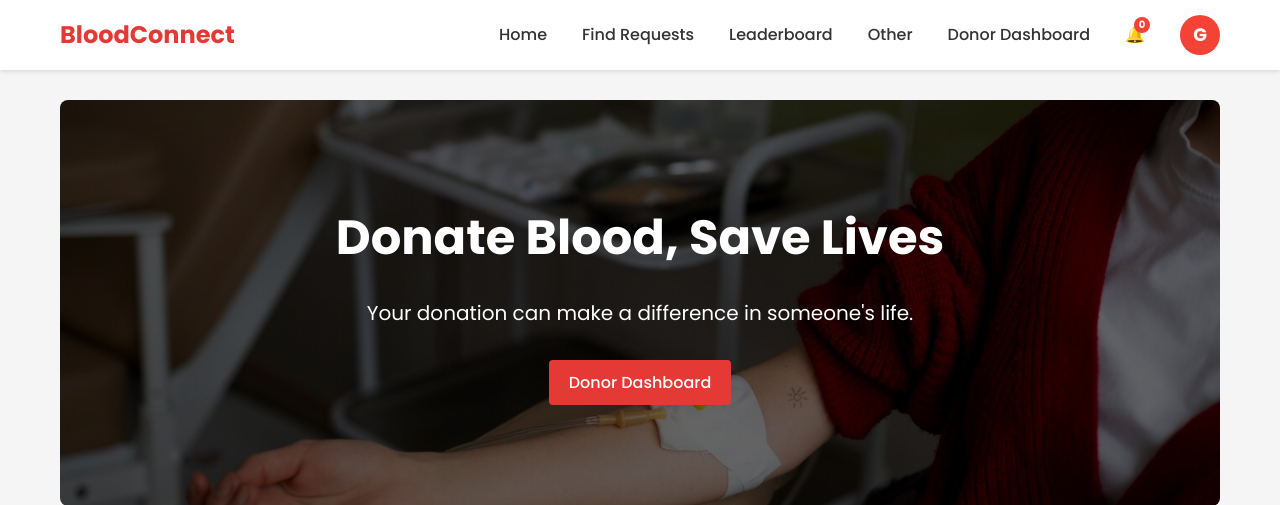
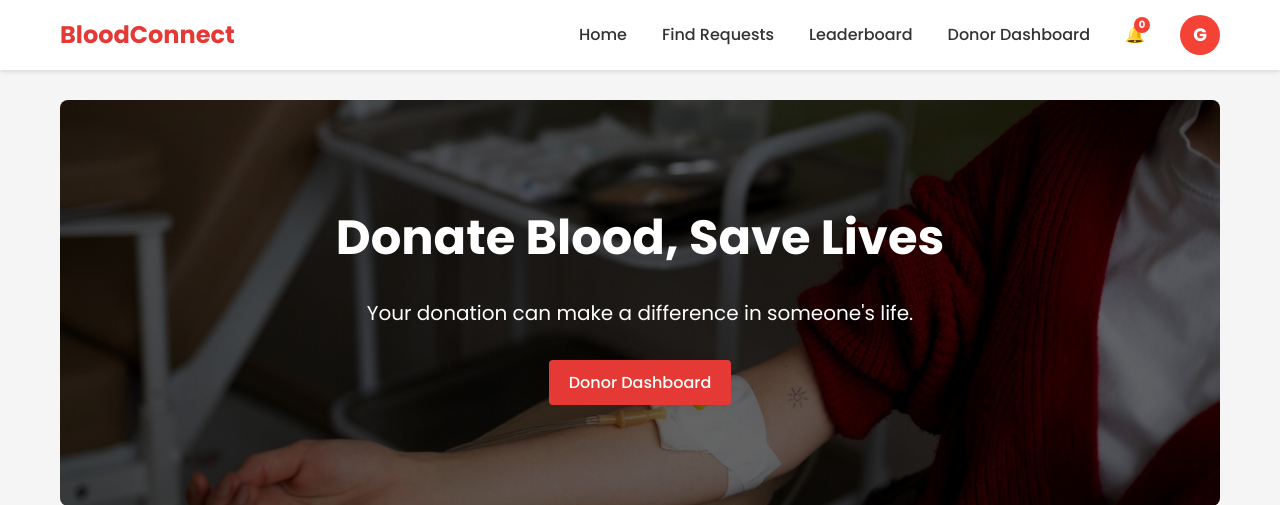
Before and after one commit to Nikki20049/BloodConnect, a Django app: page / in a window 1280 px wide. Shown: the top 505 px of the page. Run offline with Django 5.2, Linux system fonts and the light colour scheme; the first user in the database is signed in; data comes from the database, SQL or seed files in the repository.

Commit message:
Update base.html

```diff
--- a/templates/base.html
+++ b/templates/base.html
@@ -124,7 +124,6 @@
                     <li><a href="{% url 'home' %}">Home</a></li>
                     <li><a href="{% url 'search_requests' %}">Find Requests</a></li>
                     <li><a href="{% url 'leaderboard' %}">Leaderboard</a></li>
-                    <li><a href={% url 'other' %}">Other</a></li>
                     {% if user.is_authenticated %}
                         {% if user.user_type == 'donor' %}
                             <li><a href="{% url 'donor_dashboard' %}">Donor Dashboard</a></li>
```
